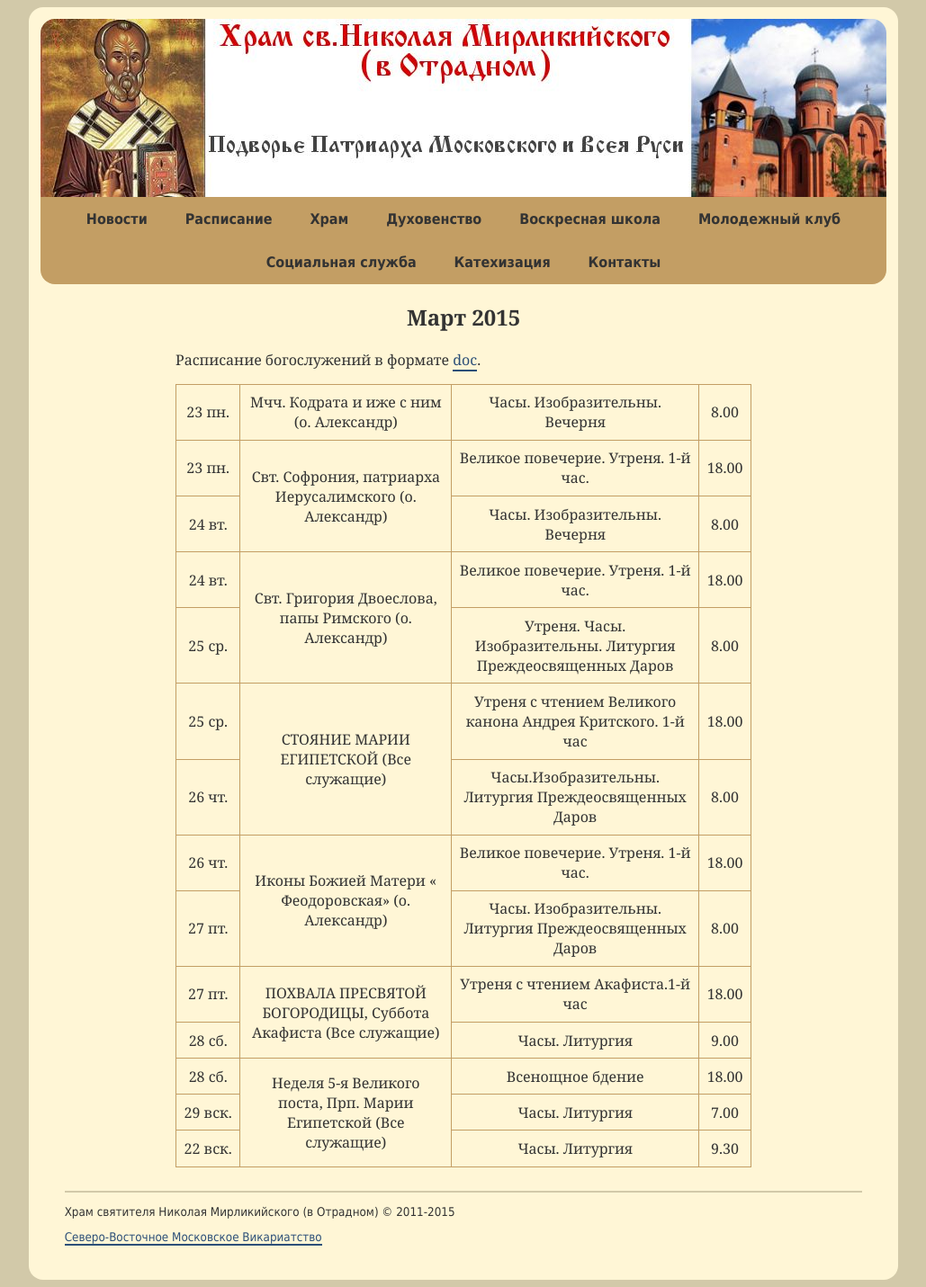
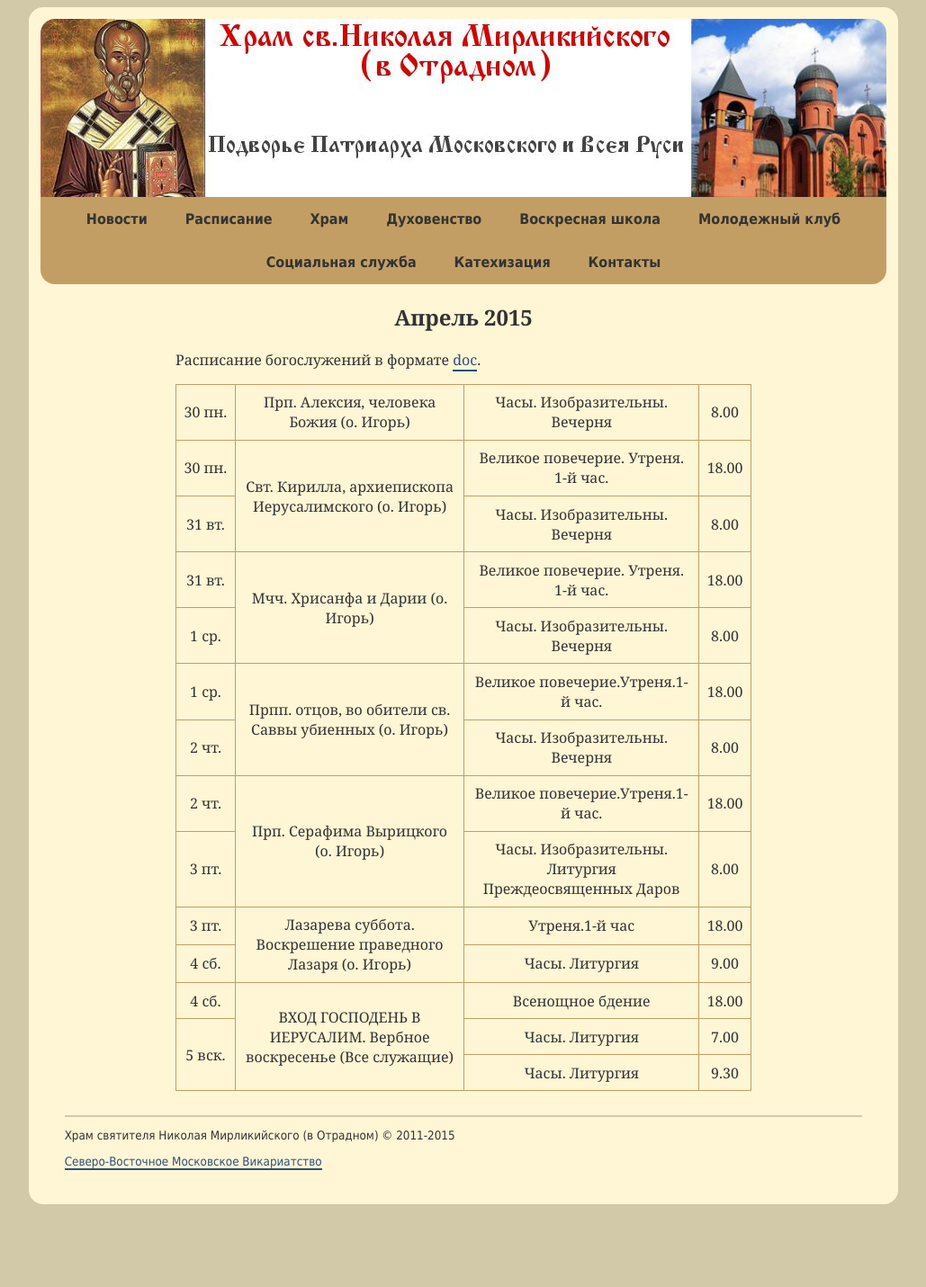
Before and after one commit to hramotradnoe/hramotradnoe.github.io, a Jekyll site: the page built from schedule/index.html, in a window 1280 px wide. Shown: the whole page at 90% size, without its empty margins (125-1154 px from the left). Built offline with Jekyll 4.4.1, drawn with Linux system fonts in a browser that asks for light colours; after the commit the page ends 1347 px from its top, so only the background shows below that.

Commit message:
обновлено расписание на апрель

```diff
--- a/_data/schedule.yml
+++ b/_data/schedule.yml
@@ -1,59 +1,59 @@
-period: Март 2015
-link: https://docs.google.com/document/d/13hnkz6SDBKY5jwQw9ydzlkUfHYsZVZ878WJWGxdJ0II/edit
+period: Апрель 2015
+link: https://docs.google.com/document/d/1GUaF_9P8RQ9D1x63GHTyQcBKL2tczU2zryXDWHGz3gg/edit?pli=1
 timetable:
- - description : "Мчч. Кодрата и иже с ним (о. Александр)"
+ - description : "Прп. Алексия, человека Божия (о. Игорь)"
    services    :
-      - day   : 23&nbsp;пн.
+      - day   : 30&nbsp;пн.
         time  : '8.00'
         title : Часы. Изобразительны. Вечерня
- - description : "Свт. Софрония, патриарха Иерусалимского (о. Александр) "
+ - description : "Свт. Кирилла, архиепископа Иерусалимского (о. Игорь) "
    services    :
-      - day   : 23&nbsp;пн.
+      - day   : 30&nbsp;пн.
         time  : '18.00'
         title : "Великое повечерие. Утреня. 1-й час."
-      - day   : 24&nbsp;вт.
+      - day   : 31&nbsp;вт.
         time  : '8.00'
         title : "Часы.  Изобразительны. Вечерня"
- - description : "Свт. Григория Двоеслова, папы Римского (о. Александр)"
+ - description : "Мчч. Хрисанфа и Дарии (о. Игорь)"
    services    :
-      - day   : 24&nbsp;вт.
+      - day   : 31&nbsp;вт.
         time  : '18.00'
         title : "Великое повечерие. Утреня. 1-й час."
-      - day   : 25&nbsp;ср.
+      - day   : 1&nbsp;ср.
         time  : '8.00'
-        title : "Утреня. Часы. Изобразительны. Литургия Преждеосвященных Даров"
- - description : "СТОЯНИЕ МАРИИ ЕГИПЕТСКОЙ (Все служащие)"
+        title : "Часы.  Изобразительны. Вечерня"
+ - description : "Прпп. отцов, во обители св. Саввы убиенных (о. Игорь)"
    services    :
-      - day   : 25&nbsp;ср.
+      - day   : 1&nbsp;ср.
         time  : '18.00'
-        title : "Утреня с чтением Великого канона Андрея Критского. 1-й час"
-      - day   : 26&nbsp;чт.
+        title : "Великое повечерие.Утреня.1-й час."
+      - day   : 2&nbsp;чт.
         time  : '8.00'
-        title : "Часы.Изобразительны. Литургия Преждеосвященных Даров"
- - description : "Иконы Божией Матери « Феодоровская» (о. Александр)"
+        title : "Часы.  Изобразительны. Вечерня"
+ - description : "Прп. Серафима Вырицкого (о. Игорь)"
    services    :
-      - day   : 26&nbsp;чт.
+      - day   : 2&nbsp;чт.
         time  : '18.00'
-        title : "Великое повечерие. Утреня. 1-й час."
-      - day   : 27&nbsp;пт.
+        title : "Великое повечерие.Утреня.1-й час."
+      - day   : 3&nbsp;пт.
         time  : '8.00'
         title : "Часы. Изобразительны. Литургия Преждеосвященных Даров"
- - description : "ПОХВАЛА ПРЕСВЯТОЙ БОГОРОДИЦЫ, Суббота Акафиста (Все служащие)"
+ - description : "Лазарева суббота. Воскрешение праведного Лазаря (о. Игорь)"
    services    :
-      - day   : 27&nbsp;пт.
+      - day   : 3&nbsp;пт.
         time  : '18.00'
-        title : "Утреня с чтением Акафиста.1-й час"
-      - day   : 28&nbsp;сб.
+        title : "Утреня.1-й час"
+      - day   : 4&nbsp;сб.
         time  : '9.00'
         title : Часы. Литургия
- - description : "Неделя 5-я Великого поста, Прп. Марии Египетской (Все служащие)"
+ - description : "ВХОД ГОСПОДЕНЬ В ИЕРУСАЛИМ. Вербное воскресенье (Все служащие)"
    services    :
-      - day   : 28&nbsp;сб.
+      - day   : 4&nbsp;сб.
         time  : '18.00'
         title : Всенощное бдение
-      - day   : 29&nbsp;вск.
+      - day   : 5&nbsp;вск.
         time  : '7.00'
         title : Часы. Литургия
-      - day   : 22&nbsp;вск.
+      - day   : 5&nbsp;вск.
         time  : '9.30'
         title : Часы. Литургия
```
